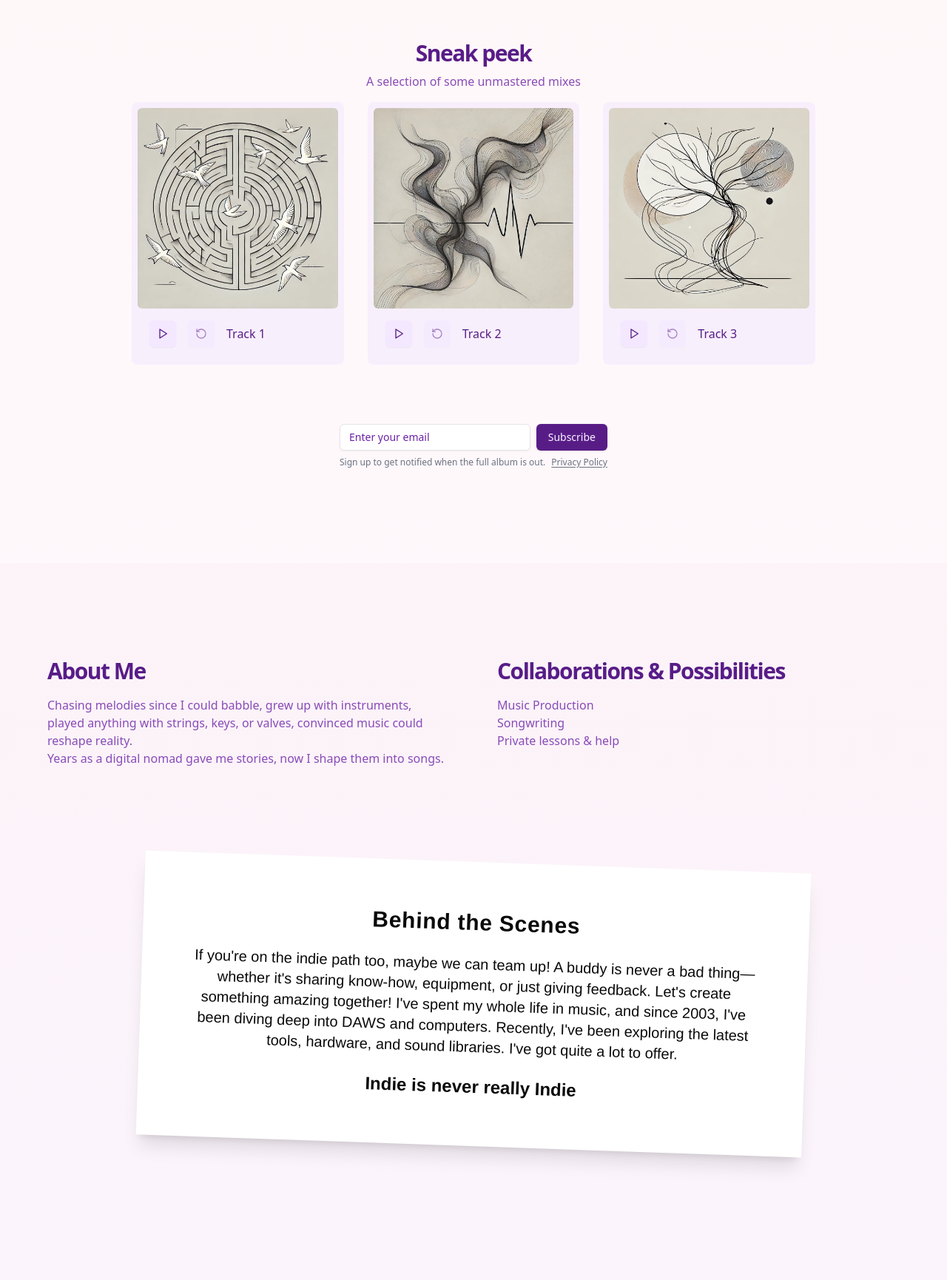
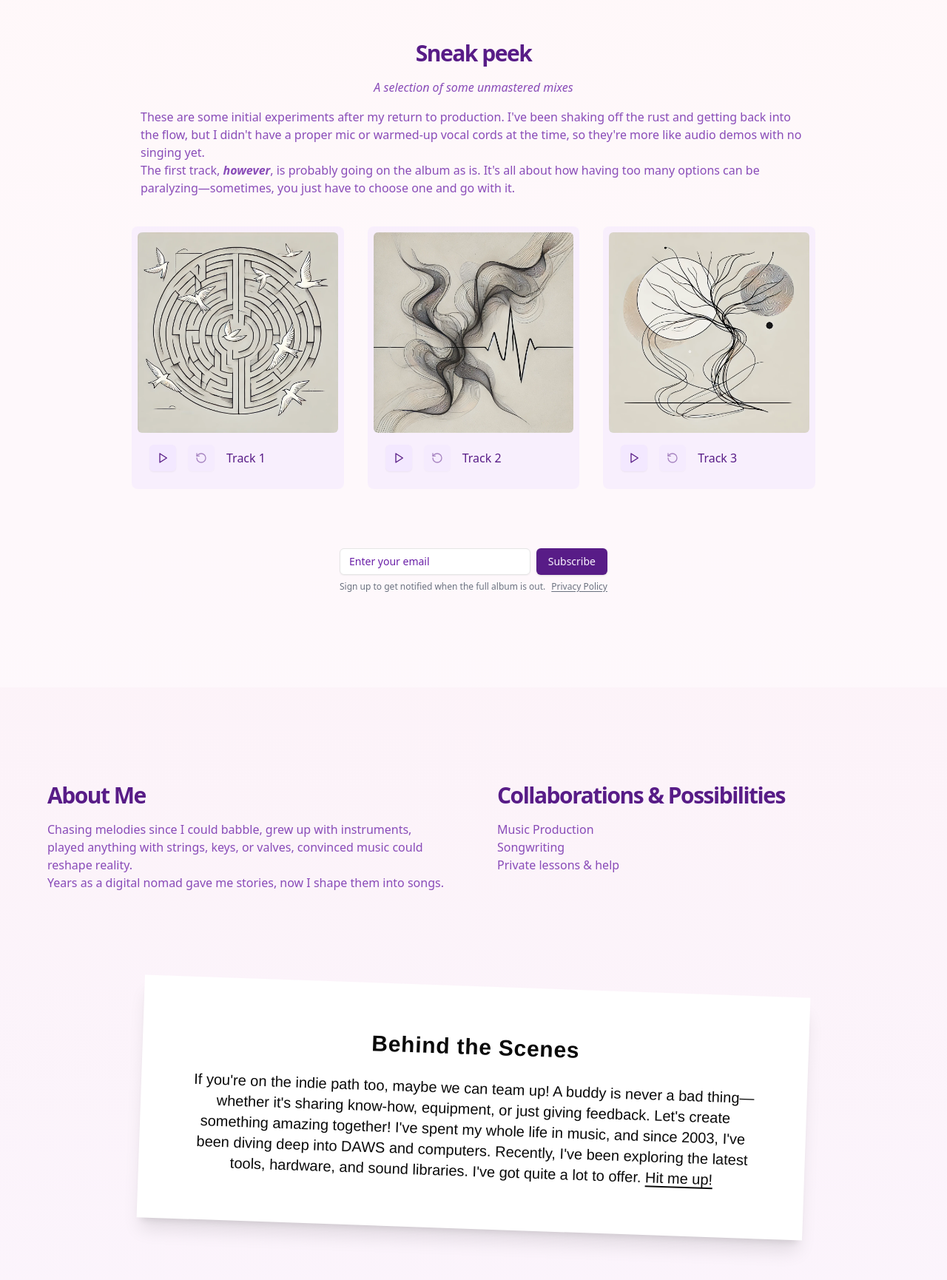
Before and after one commit to meacoolash/mikistec, a Next.js app: page / in a window 1280 px wide. Shown: the part 938-2668 px from the top of the page at 74% size. Built offline with nearby package versions, Linux system fonts and the light colour scheme; a web font is replaced by a local one.

Commit message:
Content: info about sneak peak and adjust hit me up section

```diff
--- a/src/app/sections/progress.tsx
+++ b/src/app/sections/progress.tsx
@@ -1,4 +1,6 @@
+
 import { Chilanka } from "next/font/google";
+import Link from "next/link";
 
 const indieFlower = Chilanka({
     subsets: ['latin'],
@@ -11,9 +13,9 @@ export const Progress = () => {
         <div className={`${indieFlower.className} bg-white md:m-16 m-6 shadow-xl transform md:rotate-2 text-center md:p-16 p-6 max-w-[900px] space-y-6`}>
             <h2 className="text-2xl font-bold tracking-wide sm:text-3xl">Behind the Scenes</h2>
             <p className="text-xl">
-                If you&apos;re on the indie path too, maybe we can team up! A buddy is never a bad thing—whether it&apos;s sharing know-how, equipment, or just giving feedback. Let&apos;s create something amazing together! I&apos;ve spent my whole life in music, and since 2003, I&apos;ve been diving deep into DAWS and computers. Recently, I&apos;ve been exploring the latest tools, hardware, and sound libraries. I&apos;ve got quite a lot to offer.
+                If you&apos;re on the indie path too, maybe we can team up! A buddy is never a bad thing—whether it&apos;s sharing know-how, equipment, or just giving feedback. Let&apos;s create something amazing together! I&apos;ve spent my whole life in music, and since 2003, I&apos;ve been diving deep into DAWS and computers. Recently, I&apos;ve been exploring the latest tools, hardware, and sound libraries. I&apos;ve got quite a lot to offer. <Link href="#contact" className="underline underline-offset-4">Hit me up!</Link>
             </p>
-            <p className="text-2xl font-bold mt-2">Indie is never really Indie</p>
+            {/* <p className="text-2xl font-bold mt-2">Indie ≠ Indie & Solo ≠ Solitary — Freedom in creation, but never alone.</p> */}
         </div>
 
 
--- a/src/app/sections/work.tsx
+++ b/src/app/sections/work.tsx
@@ -5,11 +5,15 @@ export const Work = () => {
     return (
         <section id="work" className="w-full py-12 md:py-24 lg:py-32 bg-white/40">
             <div className="container px-4 md:px-6">
-                <div className="flex flex-col items-center justify-center space-y-4 text-center">
-                    <div className="space-y-2">
-                        <h2 className="text-2xl font-bold tracking-tighter sm:text-3xl text-purple-900"> Sneak peek</h2>
+                <div className="flex flex-col items-center justify-center space-y-4">
+                    <div className="space-y-4 mb-6">
+                        <h2 className=" text-center text-2xl font-bold tracking-tighter sm:text-3xl text-purple-900"> Sneak peek</h2>
+                        <p className="max-w-[900px] text-purple-800/80 text-center italic">
+                            A selection of some unmastered mixes
+                        </p>
                         <p className="max-w-[900px] text-purple-800/80">
-                            A selection of some unmastered mixes
+                            These are some initial experiments after my return to production. I&apos;ve been shaking off the rust and getting back into the flow, but I didn&apos;t have a proper mic or warmed-up vocal cords at the time, so they&apos;re more like audio demos with no singing yet.
+                            <br></br>The first track, <span className="italic font-bold">however</span>, is probably going on the album as is. It&apos;s all about how having too many options can be paralyzing—sometimes, you just have to choose one and go with it.
                         </p>
                     </div>
                     <Player></Player>
```
